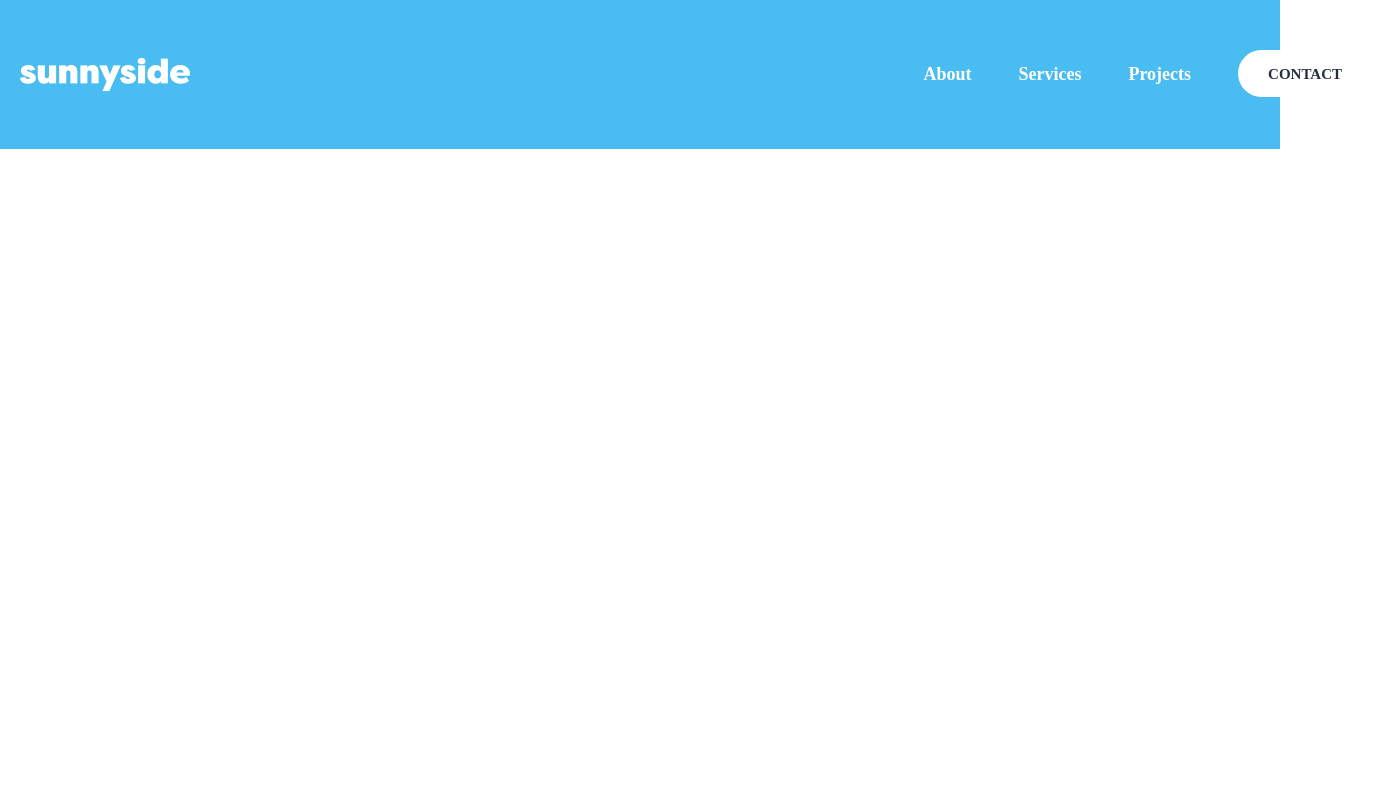
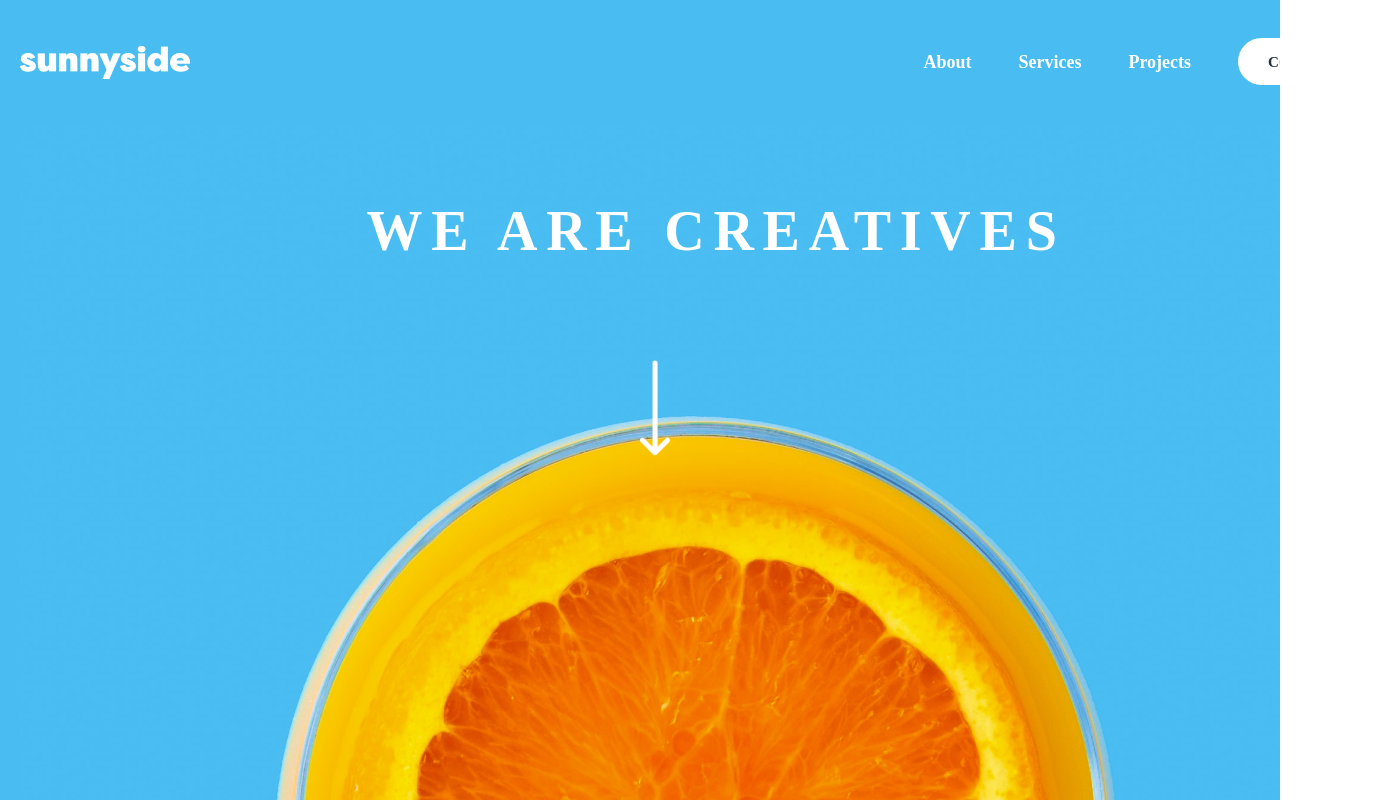
Before and after one commit to baxa0064747/1-dars, a plain HTML site: page index.html in a window 1280 px wide. Shown: the whole page, 1392 px wide, since content can reach past the window. Drawn offline with Linux system fonts and the light colour scheme.

Commit message:
Add hero

```diff
--- a/index.html
+++ b/index.html
@@ -18,17 +18,29 @@
        </a>
       </div>
 
-      <nav class="header__nav">
-        <ul class="header__list">
-          <li class="header__item"><a class="header__link" href="#">About</a></li>
-          <li class="header__item"><a class="header__link" href="#">Services</a></li>
-          <li class="header__item"><a class="header__link" href="#">Projects</a></li>
-          <li class="header__item"><a class="header__link link" href="#">CONTACT</a></li>
+      <nav class="header__nav nav">
+        <ul class="nav__list">
+          <li class="nav__item"><a class="nav__link" href="#">About</a></li>
+          <li class="nav__item"><a class="nav__link" href="#">Services</a></li>
+          <li class="nav__item"><a class="nav__link" href="#">Projects</a></li>
+          <li class="nav__item"><a class="nav__link link" href="#">CONTACT</a></li>
         </ul>
       </nav>
+      <!-- <div class="header__button button">
+        <button class="button__btn">&#9776;</button>
+      </div>
+    </div> -->
+  </div>
+
+  <section class="site-hero hero">
+    <div class="container">
+      <div class="hero__inner">
+        <div class="hero__content">
+          <h1 class="hero__content__title">We are creatives</h1>
+        </div>
+      </div>
     </div>
-  </div>
+  </section>
 </header>
-
 </body>
 </html>
--- a/sass/blocks/_blocks.scss
+++ b/sass/blocks/_blocks.scss
@@ -1,4 +1,5 @@
 @import "visually-hidden";
 @import "container";
 @import "header";
+@import "hero";
 @import "footer";
--- a/sass/blocks/_header.scss
+++ b/sass/blocks/_header.scss
@@ -1,5 +1,7 @@
 .site-header{
-  background-color: #49BCF1;
+    width: 100%;
+    background-color: #49BCF1;
+    overflow: hidden;
 }
 
 .header__inner{
@@ -9,19 +11,22 @@
     padding: 46px 0;
 }
 
-.header__list {
+.nav__list {
     display: flex;
+    margin: 0;
+    padding: 0;
 }
 
-.header__item {
+.nav__item {
     list-style-type: none;
+
 }
 
-.header__item + .header__item {
+.nav__item + .nav__item {
     margin-left: 47px;
 }
 
-.header__link{
+.nav__link{
     font-weight: 600;
     font-size: 18px;
     line-height: 25px;
@@ -41,7 +46,11 @@
     color: #24303E;
 
     &:hover {
-        background-color: #fff;
-        opacity: 0.25;
+        color: #FFF;
+        background-color: #77CDF5;
     }
 }
+
+@media only screen and (max-with:520px) {
+
+}
--- /dev/null
+++ b/sass/blocks/_hero.scss
@@ -0,0 +1,38 @@
+.hero {
+    background-image: url("../../img/bg-img.png");
+    background-position: center -121px;
+    background-repeat: no-repeat;
+    background-size: auto 800px;
+    background-color: #49BCF1;
+
+    &::before{
+        content: "";
+        position: absolute;
+        top: 360px;
+        left: 50%;
+        display: block;
+        width: 30px;
+        height: 108px;
+        background-image: url("../../img/hero-befor.png");
+        background-size: contain;
+        background-repeat: no-repeat;
+    }
+}
+
+.hero__inner {
+    padding-top: 72px;
+    padding-bottom: 535px;
+    padding-right: 30px;
+    padding-left: 30px;
+    text-align: center;
+}
+.hero__content__title{
+    margin: 0;
+    font-weight: 900;
+    font-size: 56px;
+    line-height: 69px;
+    text-align: center;
+    letter-spacing: 8.75px;
+    text-transform: uppercase;
+    color: #FFFFFF;
+}
```
Also changed, not shown: css/main.css, img/hero-befor.png (added), img/hero-bg.png (added), 1 other file.
